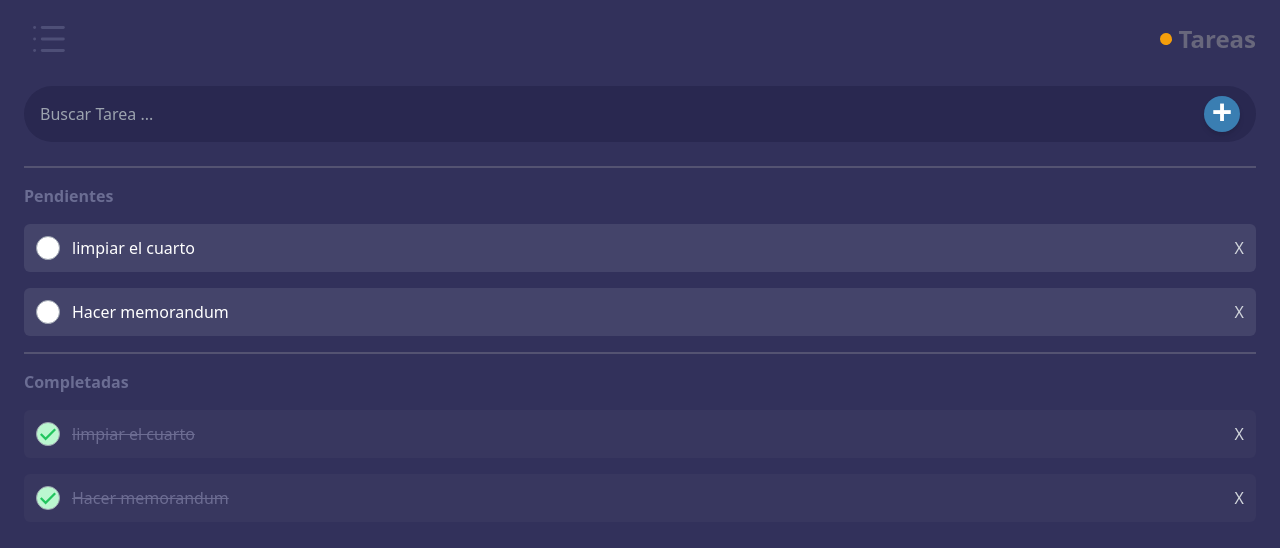
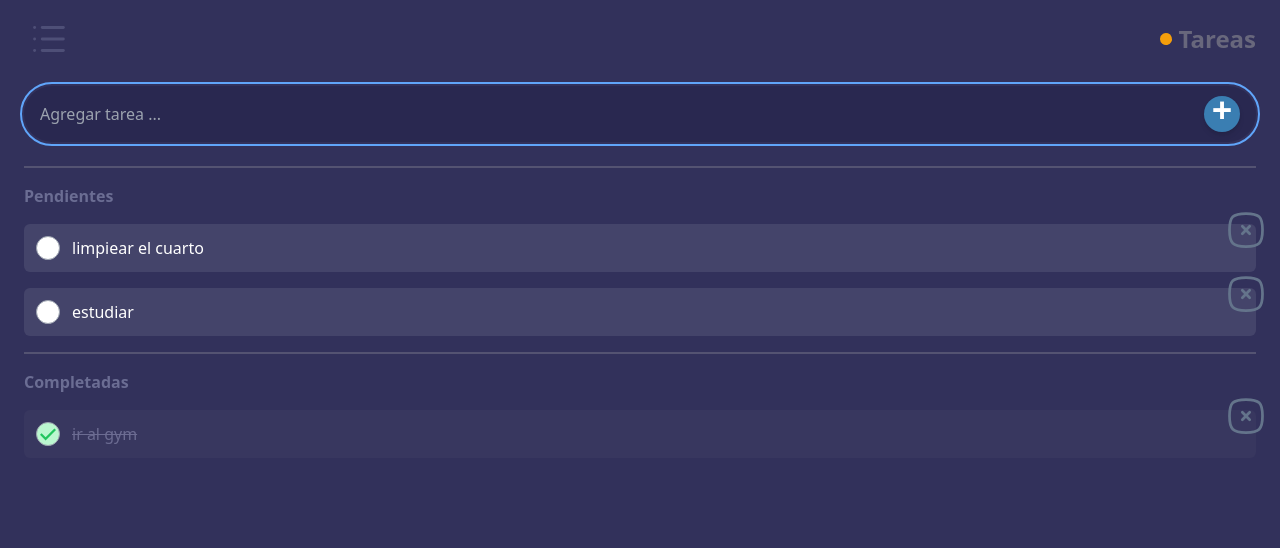
Before and after one commit to Efrexz/TodoListApp, a React (Vite) app in the folder todoList/: page / in a window 1280 px wide. Shown: the top 548 px of the page. Built offline with nearby package versions, Linux system fonts and the light colour scheme.

Commit message:
agregando funcionalidad al boton de agregar nuevas tareas, eliminar tareas y marcar como terminadas o no las tareas

```diff
--- a/todoList/src/App.jsx
+++ b/todoList/src/App.jsx
@@ -2,23 +2,74 @@ import { TodoHeader } from './components/TodoHeader'
 import { TodoSearch } from './components/TodoSearch'
 import { TodoList } from './components/TodoList'
 import { TodoItem } from './components/TodoItem'
+import { useState } from 'react'
 
 function App() {
+  const taskListDemo = [
+    {text: "limpiear el cuarto", completed:false},
+    {text: "ir al gym", completed:true},
+    {text: "estudiar", completed:false},
+  ];
+  const [tasks, setTasks] = useState(taskListDemo);
+
+  function addNewTask(newTask){
+    const tasksList = [...tasks];
+    const taskAlreadyAdded = tasksList.find((task) => task.text === newTask);
+    if(!taskAlreadyAdded){
+      tasksList.push(
+        {text: newTask, completed:false}
+      );
+      setTasks(tasksList)
+    }
+  }
+
+  function checkTask(text){
+    const tasksList = [...tasks];
+    const taskIndex = tasks.findIndex((task) => task.text === text);
+    tasksList[taskIndex].completed = !tasksList[taskIndex].completed;
+    setTasks(tasksList);
+  }
+
+  function deleteTask(text){
+    const tasksList = [...tasks];
+    const taskIndex = tasks.findIndex((task) => task.text === text);
+    tasksList.splice(taskIndex,1);
+    setTasks(tasksList);
+  }
+
+  const unCompletedTasks = tasks.filter((task) => !task.completed);
+  const completedTasks = tasks.filter((task) => task.completed);
+
   return (
     <main className='w-full h-full px-6'>
       <TodoHeader />
-      <TodoSearch />
+      <TodoSearch addNewTask={addNewTask}/>
 
       <TodoList>
         <h3 className='text-[#6B6D93] font-bold'>Pendientes</h3>
-        <TodoItem text="limpiar el cuarto" />
-        <TodoItem text="Hacer memorandum" />
+        {unCompletedTasks.map((task) => {
+          return (
+            <TodoItem
+              key={task.text}
+              text={task.text}
+              checkTask={() => checkTask(task.text)}
+              deleteTask={() => deleteTask(task.text)} />
+          )
+        })}
       </TodoList>
 
       <TodoList>
         <h3 className='text-[#6B6D93] font-bold'>Completadas</h3>
-        <TodoItem text="limpiar el cuarto" completed />
-        <TodoItem text="Hacer memorandum" completed />
+        {completedTasks.map((task) => {
+          return (
+            <TodoItem
+              key={task.text}
+              text={task.text}
+              checkTask={() => checkTask(task.text)}
+              deleteTask={() => deleteTask(task.text)}
+              completed />
+          )
+        })}
       </TodoList>
     </main>
   )
--- /dev/null
+++ b/todoList/src/components/CheckButtonIcon.jsx
@@ -0,0 +1,9 @@
+function CheckButtonIcon({completed}){
+    return(
+        <svg xmlns="http://www.w3.org/2000/svg" className={`w-4 h-4 ${completed ? "block fill-green-500" : "hidden"}`} viewBox="0 0 20 20">
+            <path d="M0 11l2-2 5 5L18 3l2 2L7 18z"/>
+        </svg>
+    )
+}
+
+export {CheckButtonIcon};
--- /dev/null
+++ b/todoList/src/components/DeleteButtonIcon.jsx
@@ -0,0 +1,11 @@
+function DeleteButtonIcon(){
+    return(
+        <svg xmlns="http://www.w3.org/2000/svg" className="icon icon-tabler icon-tabler-square-rounded-x hover:stroke-red-500" width="44" height="44" viewBox="0 0 24 24" strokeWidth="1.5" stroke="#64748b" fill="none" strokeLinecap="round" strokeLinejoin="round">
+            <path stroke="none" d="M0 0h24v24H0z" fill="none"/>
+            <path d="M10 10l4 4m0 -4l-4 4" />
+            <path d="M12 3c7.2 0 9 1.8 9 9s-1.8 9 -9 9s-9 -1.8 -9 -9s1.8 -9 9 -9z" />
+        </svg>
+    )
+}
+
+export {DeleteButtonIcon};
--- a/todoList/src/components/TodoItem.jsx
+++ b/todoList/src/components/TodoItem.jsx
@@ -1,26 +1,29 @@
-function TodoItem({text,completed}) {
+import { CheckButtonIcon } from "./CheckButtonIcon"
+import { DeleteButtonIcon } from "./DeleteButtonIcon"
 
-    function checkTask(){
-        const checkButton = document.querySelector("#checkButton");
-        checkButton.classList.toggle('text-green-500');
-        const svg = checkButton.querySelector('svg');
-        svg.classList.toggle('hidden');
-    }
+function TodoItem({text,completed,checkTask, deleteTask}) {
+
+    // function checkTask(){
+    //     const checkButton = document.querySelector("#checkButton");
+    //     checkButton.classList.toggle('text-green-500');
+    //     const svg = checkButton.querySelector('svg');
+    //     svg.classList.toggle('hidden');
+    // }
 
     return (
-        <li className={`flex justify-between items-center relative border-1 rounded-md ${completed ? "bg-[#38375F]" : "bg-[#44446A]"}  p-3 my-4`}>
+        <li key={text} className={`flex justify-between items-center relative border-1 rounded-md ${completed ? "bg-[#38375F]" : "bg-[#44446A]"}  p-3 my-4`}>
             <div className="flex justify-around gap-3 items-center text-md">
                 <button
-                    id="checkButton"
                     onClick={checkTask}
-                    className={`flex items-center justify-center w-6 h-6 rounded-full border ${completed ? "bg-green-200" : "bg-white"} border-gray-400 `}>
-                        <svg xmlns="http://www.w3.org/2000/svg" className={`w-4 h-4 ${completed ? "block fill-green-500" : "hidden"}`} viewBox="0 0 20 20">
-                            <path d="M0 11l2-2 5 5L18 3l2 2L7 18z"/>
-                        </svg>
+                    className={`flex items-center justify-center w-6 h-6 rounded-full border ${completed ? "bg-green-200" : "bg-white"} border-gray-400 `}
+                >
+                    <CheckButtonIcon completed={completed}/>
                 </button>
                 <p className={completed ? "text-[#6C6C92] line-through" : "text-white"}>{text}</p>
             </div>
-            <span>X</span>
+            <span className="absolute right-[-12px] bottom-5 hover:cursor-pointer" onClick={deleteTask}>
+                <DeleteButtonIcon/>
+            </span>
         </li>
     )
 }
--- a/todoList/src/components/TodoList.jsx
+++ b/todoList/src/components/TodoList.jsx
@@ -1,7 +1,7 @@
-function TodoList(props) {
+function TodoList({children, tasks}) {
     return (
         <ul className="mt-4 pt-4 border-t-2 border-[#b7b7b7] border-opacity-25">
-            {props.children}
+            {children}
         </ul>
     )
 }
--- a/todoList/src/components/TodoSearch.jsx
+++ b/todoList/src/components/TodoSearch.jsx
@@ -1,16 +1,12 @@
 import { useState } from "react";
 
-function TodoSearch(props) {
+function TodoSearch({addNewTask}) {
     const [todo, setTodo] = useState("");
 
     const onSubmit = (event) => {
         event.preventDefault();
-        try {
-            localStorage.setItem('userName', todo);
-        } catch (error) {
-            console.error(error.message);
-        }
-        };
+        addNewTask(todo);
+    }
 
     const onChange = (event) => {
         setTodo(event.target.value);
@@ -19,14 +15,14 @@ function TodoSearch(props) {
         <form className="relative mb-6">
             <input
                 id="buscador"
-                className="w-full rounded-full border text-md p-4 bg-[#292850] border-none"
+                className="w-full rounded-full border text-md p-4 bg-[#292850] border-none outline-none outline-blue-400"
                 type="search"
-                placeholder="Buscar Tarea ..."
+                placeholder="Agregar tarea ..."
                 value={todo}
                 onChange={onChange}
             />
             <button
-                className="flex items-center justify-center absolute right-4 top-2.5 text-4xl font-bold bg-[#3A7EB2] text-white rounded-full w-9 h-9 pb-1 shadow-md transition-colors"
+                className="flex items-center justify-center absolute right-4 top-2.5 text-4xl font-bold bg-[#3A7EB2] text-white rounded-full w-9 h-9 pb-2 shadow-md transition-colors"
                 onClick={onSubmit}
             >+</button>
         </form>
```
